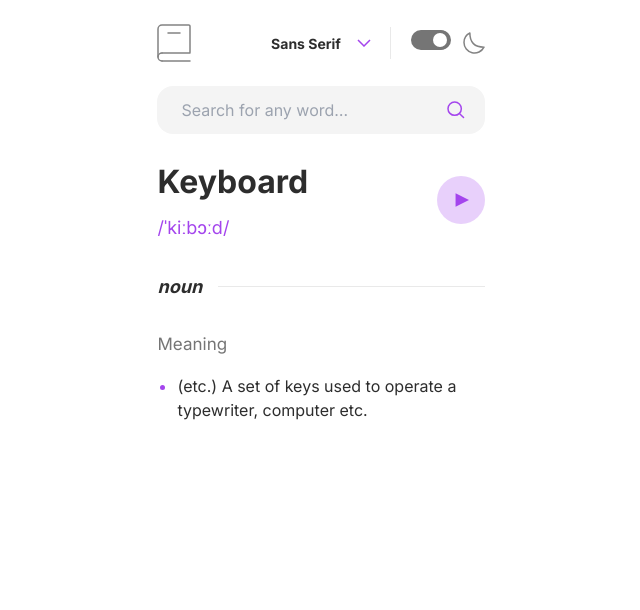
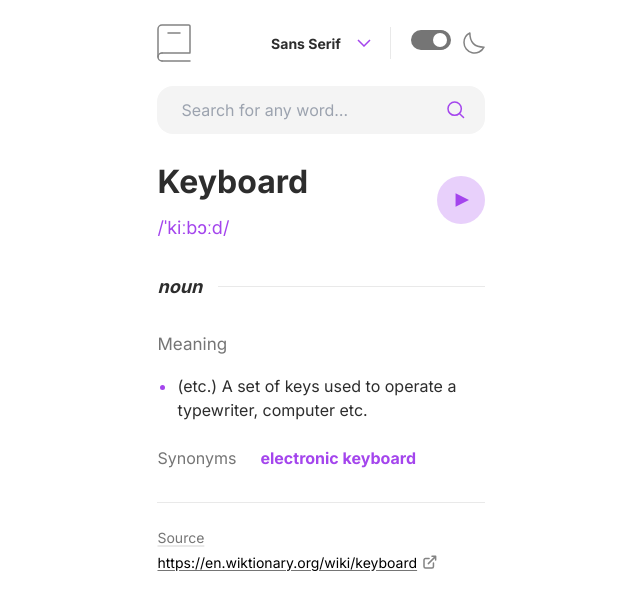
Before and after one commit to yosephwinata/dictionary-web-app, a React (Vite) app: page / in a window 1280 px wide. Shown: the top 610 px of the page, without its empty margins (319-959 px from the left). Built offline with nearby package versions, Linux system fonts and the light colour scheme.

Commit message:
Add source

```diff
--- a/src/App.tsx
+++ b/src/App.tsx
@@ -2,6 +2,7 @@ import Header from "./components/Header";
 import SpeechParts from "./components/SpeechParts";
 import Pronunciation from "./components/Pronunciation";
 import SearchBar from "./ui/SearchBar";
+import Source from "./components/Source";
 
 const App = () => {
   return (
@@ -11,9 +12,15 @@ const App = () => {
         <SearchBar />
         <Pronunciation />
         <SpeechParts />
+        <HorizontalLine />
+        <Source />
       </div>
     </div>
   );
 };
 
+const HorizontalLine = () => {
+  return <div className="bg-gray-2 mb-6 h-[0.0625rem] w-full"></div>;
+};
+
 export default App;
--- /dev/null
+++ b/src/components/Source.tsx
@@ -0,0 +1,22 @@
+import IconNewWindow from "../svg/IconNewWindow";
+
+const Source = () => {
+  return (
+    <div>
+      <p className="text-gray-1 decoration-gray-2 mb-1 text-[0.875rem] font-normal underline decoration-2 underline-offset-2">
+        Source
+      </p>
+      <div className="flex items-center gap-1.5">
+        <a
+          href="#"
+          className="pointer black-3 decoration-gray-1 text-[0.875rem] font-normal underline underline-offset-2"
+        >
+          https://en.wiktionary.org/wiki/keyboard
+        </a>
+        <IconNewWindow />
+      </div>
+    </div>
+  );
+};
+
+export default Source;
--- a/src/components/SpeechParts.tsx
+++ b/src/components/SpeechParts.tsx
@@ -29,7 +29,7 @@ const SpeechPartTitle = () => {
 
 const Meanings = () => {
   return (
-    <div>
+    <div className="mb-6">
       <p className="text-gray-1 mb-[1rem] text-[1.0625rem] font-normal">
         Meaning
       </p>
@@ -43,7 +43,18 @@ const Meanings = () => {
 };
 
 const Synonyms = () => {
-  return <div></div>;
+  return (
+    <div className="mb-8 flex">
+      <span className="text-gray-1 mr-6 text-base font-normal">Synonyms</span>
+      <ul>
+        <li>
+          <a href="#" className="text-purple text-base font-bold">
+            electronic keyboard
+          </a>
+        </li>
+      </ul>
+    </div>
+  );
 };
 
 export default SpeechParts;
```
